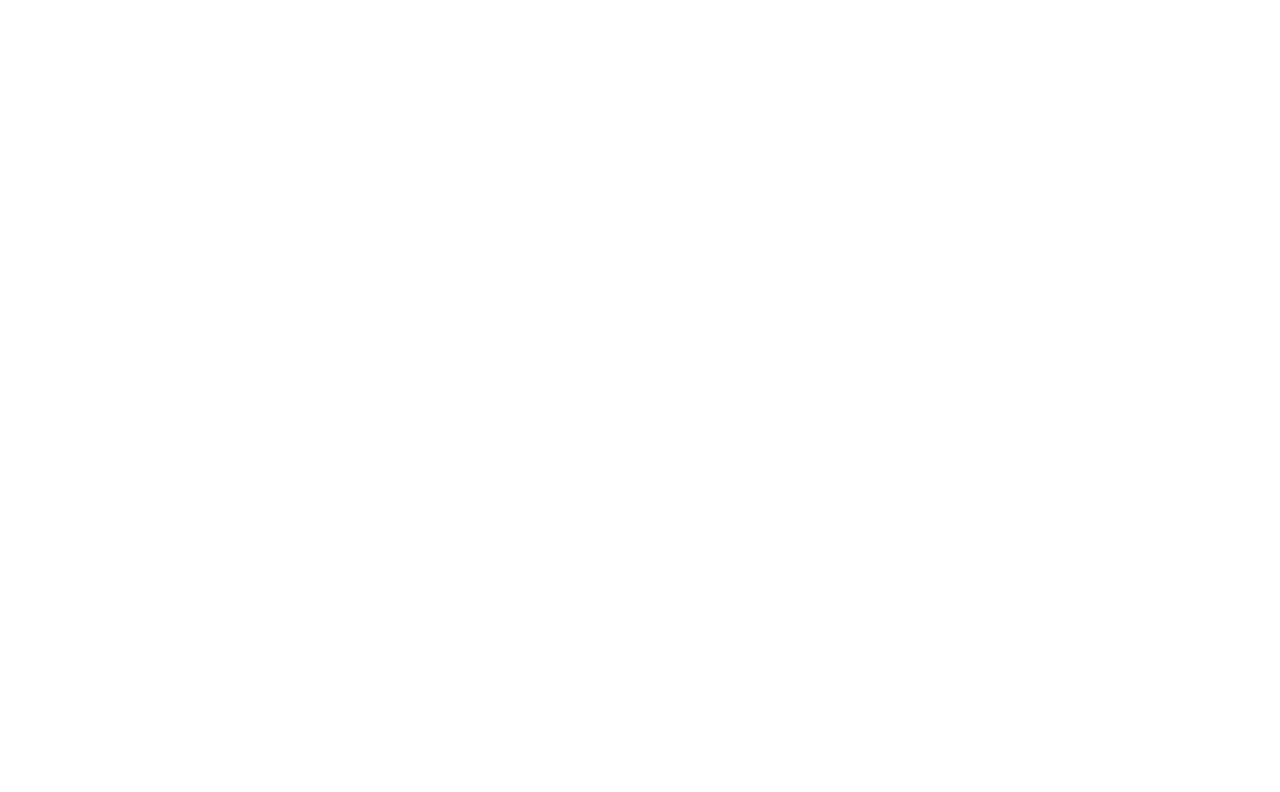
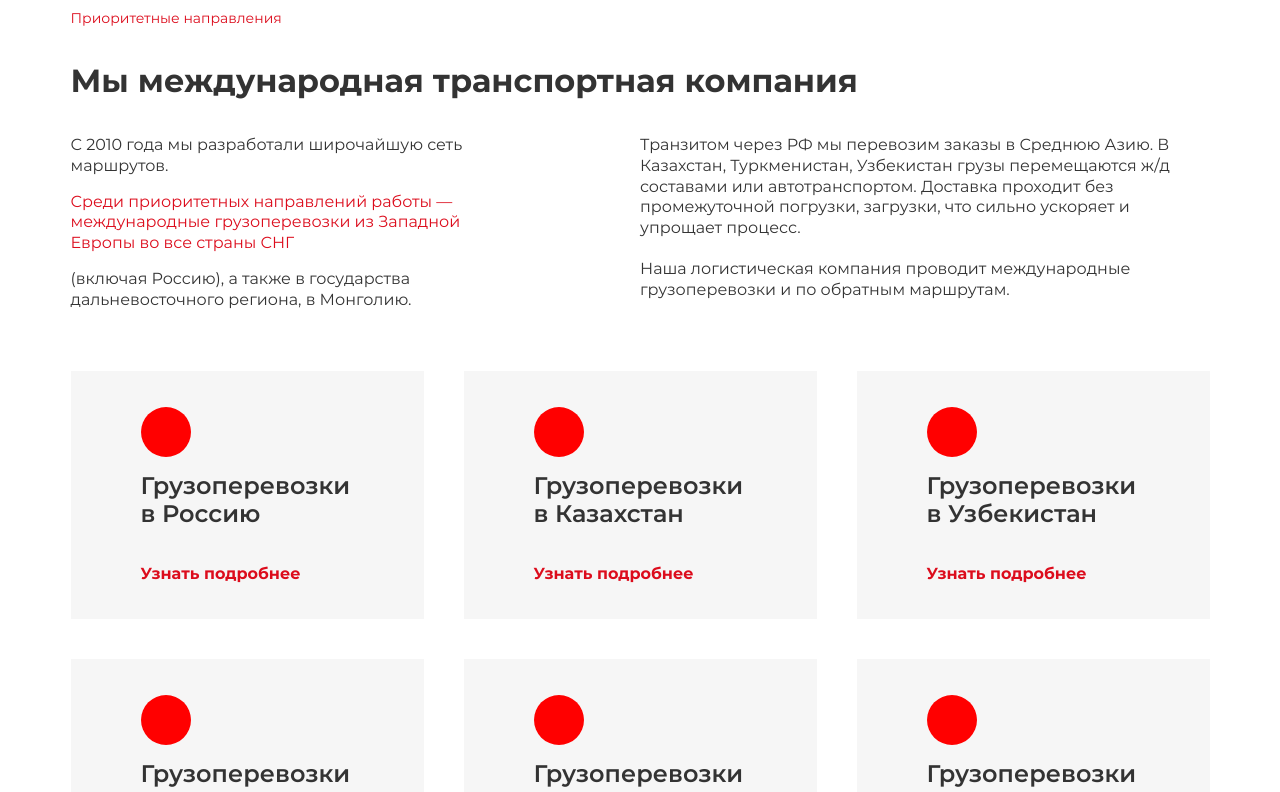
Before and after one commit to Kasaklalita/BAGAT, a React (Vite) app: page / in a window 1280 px wide. Shown: the part 3100-3892 px from the top of the page. Before the commit the page ends 3010 px from the top, so only its background shows below. Built offline with nearby package versions, Linux system fonts and the light colour scheme.

Commit message:
Added DirectionsSection

```diff
--- a/package.json
+++ b/package.json
@@ -9,6 +9,7 @@
     "preview": "vite preview"
   },
   "dependencies": {
+    "prettier": "^2.7.1",
     "react": "^18.2.0",
     "react-dom": "^18.2.0"
   },
--- a/src/App.jsx
+++ b/src/App.jsx
@@ -5,6 +5,7 @@ import GreetingsSection from "./components/layout/GreetingsSection/GreetingsSect
 import ContentSection from "./components/layout/ContentSection/ContentSection";
 import AboutSection from "./components/layout/AboutSection/AboutSection";
 import WorkingWithUsSection from "./components/layout/WorkingWithUsSection/WorkingWithUsSection";
+import DirectionsSection from "./components/layout/DirectionsSection/DirectionsSection.jsx";
 
 function App() {
   return (
@@ -15,6 +16,7 @@ function App() {
       <div style={{ background: "#F6F6F6" }}>
         <WorkingWithUsSection />
       </div>
+      <DirectionsSection></DirectionsSection>
     </div>
   );
 }
--- /dev/null
+++ b/src/components/UI/GridDirectionItem/GridDirectionItem.jsx
@@ -0,0 +1,15 @@
+import React from "react";
+import cl from "./GridDirectionItem.module.css";
+import HighlightedLink from "../HighlightedLink/HighlightedLink.jsx";
+
+const GridDirectionItem = ({ title }) => {
+  return (
+    <div className={cl.gridDirectionItem}>
+      <div className={cl.image}></div>
+      <h1 className={cl.title}>{title}</h1>
+      <HighlightedLink text="Узнать подробнее" to="/" />
+    </div>
+  );
+};
+
+export default GridDirectionItem;
--- /dev/null
+++ b/src/components/UI/GridDirectionItem/GridDirectionItem.module.css
@@ -0,0 +1,31 @@
+.gridDirectionItem {
+    background: #F6F6F6;
+    padding: 36px 70px;
+}
+
+.image {
+    width: 50px;
+    height: 50px;
+    background: red;
+    border-radius: 100%;
+}
+
+.title {
+    font-family: 'Montserrat';
+    font-style: normal;
+    font-weight: 600;
+    font-size: 24px;
+    line-height: 120%;
+    color: #333333;
+    margin-top: 15px;
+    margin-bottom: 35px;
+}
+
+.link {
+    font-family: 'Montserrat';
+    font-style: normal;
+    font-weight: 700;
+    font-size: 16px;
+    line-height: 120%;
+    color: #DC0C1C;
+}
--- /dev/null
+++ b/src/components/UI/HighlightedLink/HighlightedLink.jsx
@@ -0,0 +1,12 @@
+import React from "react";
+import cl from "./HighlightedLink.module.css";
+
+const HighlightedLink = ({ text, to }) => {
+  return (
+    <a href={to} className={cl.highlightedLink}>
+      {text}
+    </a>
+  );
+};
+
+export default HighlightedLink;
--- /dev/null
+++ b/src/components/UI/HighlightedLink/HighlightedLink.module.css
@@ -0,0 +1,8 @@
+.highlightedLink {
+    font-family: 'Montserrat';
+    font-style: normal;
+    font-weight: 700;
+    font-size: 16px;
+    line-height: 120%;
+    color: #DC0C1C;
+}
--- /dev/null
+++ b/src/components/layout/DirectionsGrid/DirectionsGrid.jsx
@@ -0,0 +1,21 @@
+import React from "react";
+import cl from "./DirectionsGrid.module.css";
+import GridDirectionItem from "../../UI/GridDirectionItem/GridDirectionItem.jsx";
+
+const DirectionsGrid = () => {
+  return (
+    <div className={cl.directionsGrid}>
+      <GridDirectionItem title="Грузоперевозки в Россию" />
+      <GridDirectionItem title="Грузоперевозки в Казахстан" />
+      <GridDirectionItem title="Грузоперевозки в Узбекистан" />
+      <GridDirectionItem title="Грузоперевозки в Кыргызстан" />
+      <GridDirectionItem title="Грузоперевозки в Монголию" />
+      <GridDirectionItem title="Грузоперевозки в Туркменистан" />
+      <GridDirectionItem title="Грузоперевозки в Таджикистан" />
+      <GridDirectionItem title="Грузоперевозки в Азербайджан" />
+      <GridDirectionItem title="Грузоперевозки в Грузию" />
+    </div>
+  );
+};
+
+export default DirectionsGrid;
--- /dev/null
+++ b/src/components/layout/DirectionsGrid/DirectionsGrid.module.css
@@ -0,0 +1,6 @@
+.directionsGrid {
+    display: grid;
+    grid-template-columns: repeat(3, 1fr);
+    /*grid-template-rows: repeat(3, 1fr);*/
+    gap: 40px;
+}
--- /dev/null
+++ b/src/components/layout/DirectionsSection/DirectionSection.module.css
@@ -0,0 +1,21 @@
+.descriptionContainer {
+    display: flex;
+    gap: 40px;
+    justify-content: space-between;
+    margin-top: 35px;
+    margin-bottom: 60px;
+}
+
+.left {
+    width: 40%;
+    display: flex;
+    flex-direction: column;
+    gap: 15px;
+}
+
+.right {
+    width: 50%;
+    display: flex;
+    flex-direction: column;
+    gap: 20px;
+}
--- /dev/null
+++ b/src/components/layout/DirectionsSection/DirectionsSection.jsx
@@ -0,0 +1,49 @@
+import React from "react";
+import cl from "./DirectionSection.module.css";
+import ContentSection from "../ContentSection/ContentSection.jsx";
+import PrimaryTitle from "../../UI/PrimaryTitle/PrimaryTitle.jsx";
+import CasualSpan from "../../UI/CasualSpan/CasualSpan.jsx";
+import HighlightedSpan from "../../UI/HighlightedSpan/HighlightedSpan.jsx";
+import DirectionsGrid from "../DirectionsGrid/DirectionsGrid.jsx";
+
+const DirectionsSection = () => {
+  return (
+    <ContentSection title="Приоритетные направления">
+      <PrimaryTitle>
+        Из Западной Европы в Росиию и другие страны СНГ{" "}
+      </PrimaryTitle>
+      <div className={cl.descriptionContainer}>
+        <div className={cl.left}>
+          <CasualSpan>
+            С 2010 года мы разработали широчайшую сеть маршрутов.{" "}
+          </CasualSpan>
+          <HighlightedSpan>
+            Среди приоритетных направлений работы — международные грузоперевозки
+            из Западной Европы во все страны СНГ
+          </HighlightedSpan>
+          <CasualSpan>
+            {" "}
+            (включая Россию), а также в государства дальневосточного региона, в
+            Монголию.
+          </CasualSpan>
+        </div>
+        <div className={cl.right}>
+          <CasualSpan>
+            Транзитом через РФ мы перевозим заказы в Среднюю Азию. В Казахстан,
+            Туркменистан, Узбекистан грузы перемещаются ж/д составами или
+            автотранспортом. Доставка проходит без промежуточной погрузки,
+            загрузки, что сильно ускоряет и упрощает процесс.
+          </CasualSpan>
+          <CasualSpan>
+            {" "}
+            Наша логистическая компания проводит международные грузоперевозки и
+            по обратным маршрутам.
+          </CasualSpan>
+        </div>
+      </div>
+      <DirectionsGrid />
+    </ContentSection>
+  );
+};
+
+export default DirectionsSection;
```
Also changed, not shown: 1 other file (tests, documents, lock files or other folders).
